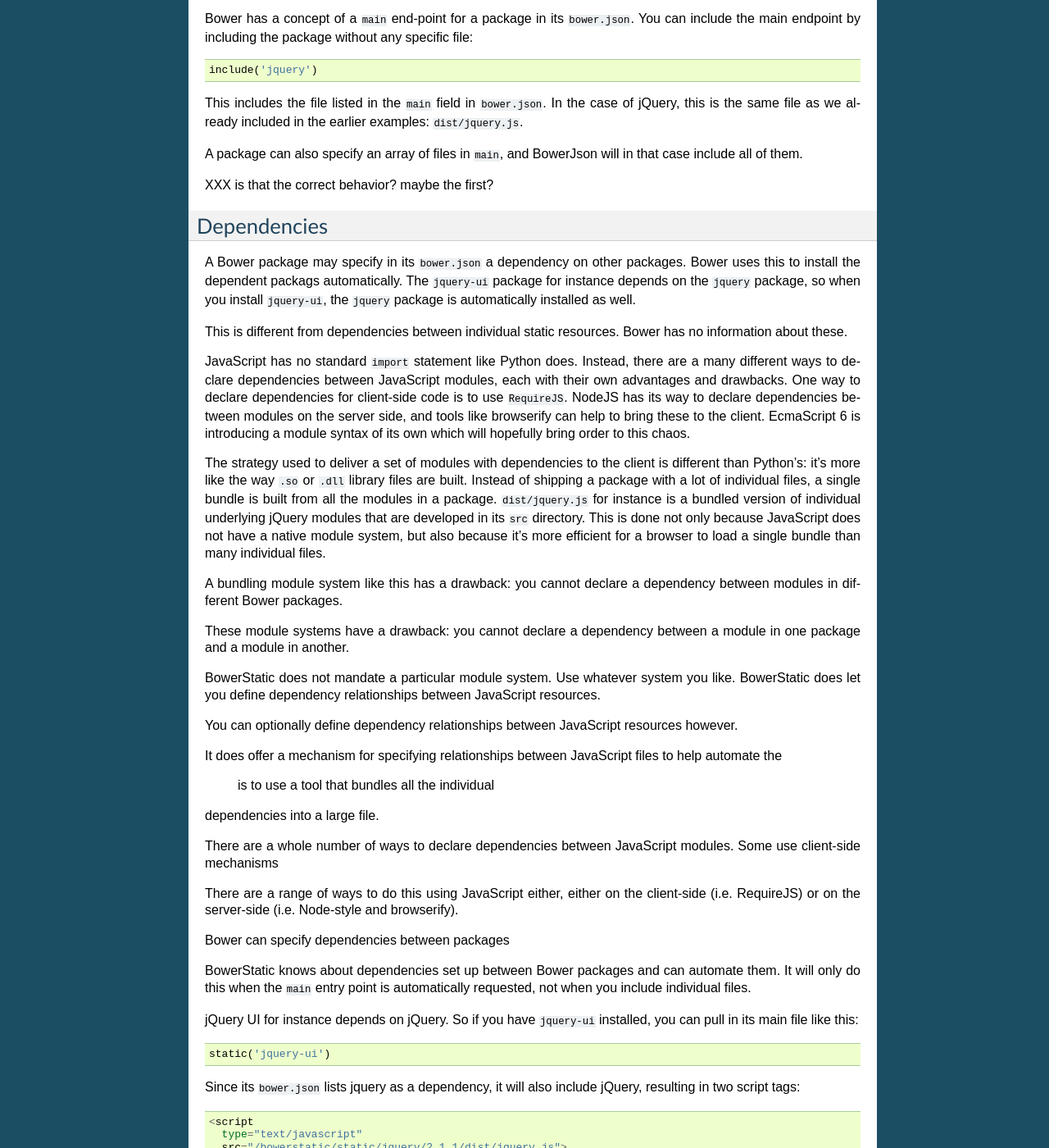
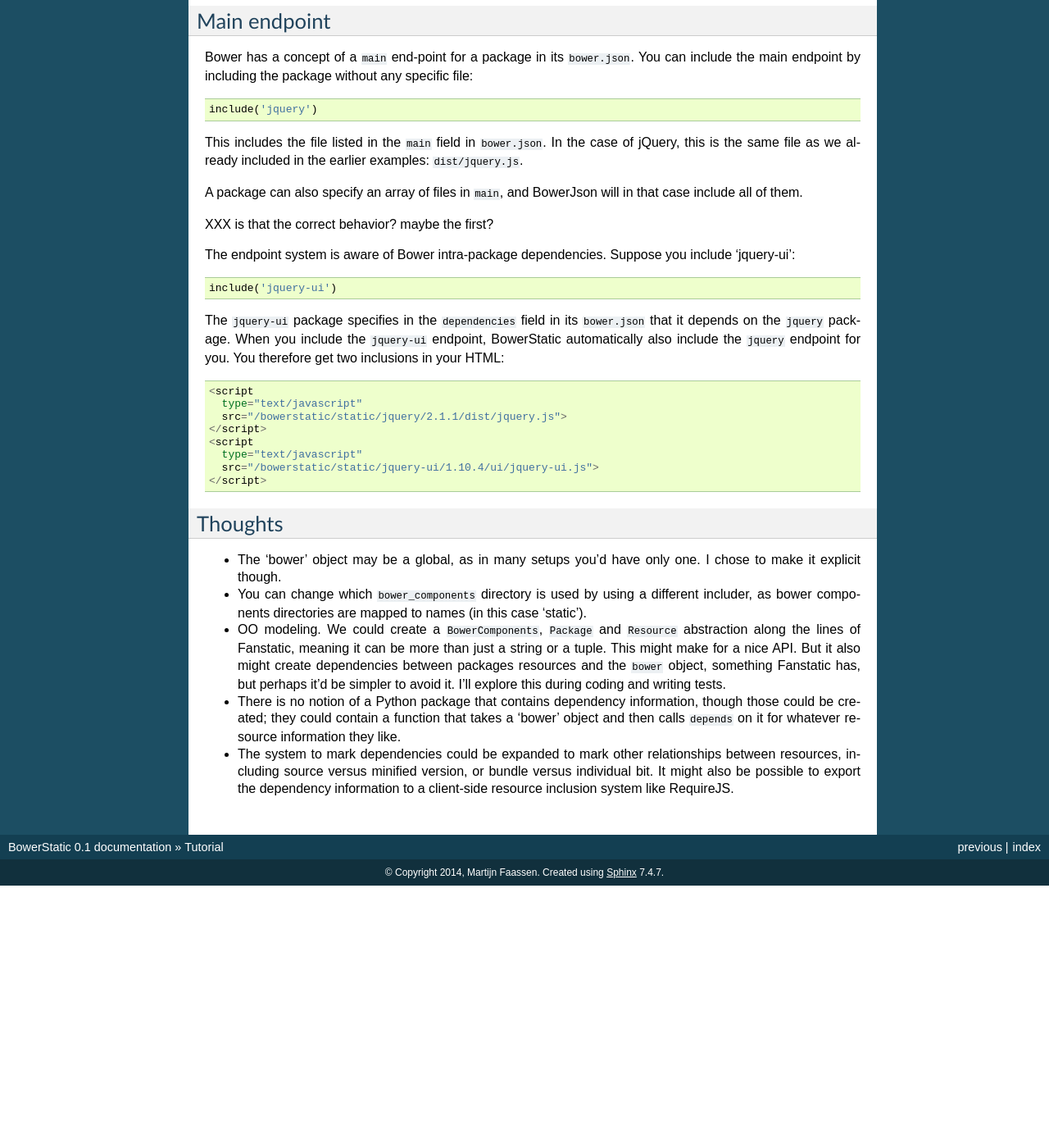
Before and after one commit to faassen/bowerstatic, a Sphinx documentation site: the page built from doc/tutorial.rst, in a window 1280 px wide and 1400 px high, scrolled down 2723 px. Shown: the whole window at 82% size. Built offline with Sphinx 7.4.7, drawn with Linux system fonts in a browser that asks for light colours; after the commit the page ends 3803 px from its top, so only the background shows below that; some of the changed text lies outside the part shown.

Commit message:
Rework api a bit more; you can now get a Directory object and call includer on that. This makes for less use of strings.

```diff
--- a/bowerstatic/__init__.py
+++ b/bowerstatic/__init__.py
@@ -1,2 +1,3 @@
 # flake8: noqa
 from .core import Bower
+from .core import Error
--- a/doc/tutorial.rst
+++ b/doc/tutorial.rst
@@ -80,16 +81,19 @@
 installed, you need to be able to easily refer to resources from
 Python so they are included on the web pages you want.
 
-You create an ``include`` object::
+Using the ``components`` object we created earlier for a bower
+directory, you create a ``include`` function::
 
-  include = bower.includer(environ, 'bower_components')
+  include = components.includer(environ)
 
-You need to create the ``include`` object within your WSGI
-application, typically just before you specify what static resources
-you want it to include. You need to specify it the WSGI ``environ``
-object, as this is where the inclusions will be stored.
+You need to create the ``include`` function within your WSGI
+application, typically just before you use it specify what static
+resources you want to include. You need to pass in the WSGI
+``environ`` object, as this is where the inclusions will be
+stored. You can create the ``include`` function as many times as you
+like for a WSGI environ; the inclusions are shared.
 
-Now you can tell it to include resources::
+Now you can use the ``include`` function to include resources::
 
   include('jquery/dist/jquery.js')
 
@@ -169,78 +173,16 @@
 
 XXX is that the correct behavior? maybe the first?
 
-Dependencies
-------------
+The endpoint system is aware of Bower intra-package dependencies.
+Suppose you include 'jquery-ui'::
 
-A Bower package may specify in its ``bower.json`` a dependency on
-other packages. Bower uses this to install the dependent packags
-automatically. The ``jquery-ui`` package for instance depends on the
-``jquery`` package, so when you install ``jquery-ui``, the ``jquery``
-package is automatically installed as well.
+  include('jquery-ui')
 
-This is different from dependencies between individual static
-resources. Bower has no information about these.
-
-JavaScript has no standard ``import`` statement like Python
-does. Instead, there are a many different ways to declare dependencies
-between JavaScript modules, each with their own advantages and
-drawbacks. One way to declare dependencies for client-side code is to
-use ``RequireJS``. NodeJS has its way to declare dependencies between
-modules on the server side, and tools like browserify can help to
-bring these to the client. EcmaScript 6 is introducing a module syntax
-of its own which will hopefully bring order to this chaos.
-
-The strategy used to deliver a set of modules with dependencies to the
-client is different than Python's: it's more like the way ``.so`` or
-``.dll`` library files are built. Instead of shipping a package with a
-lot of individual files, a single bundle is built from all the modules
-in a package. ``dist/jquery.js`` for instance is a bundled version of
-individual underlying jQuery modules that are developed in its ``src``
-directory. This is done not only because JavaScript does not have a
-native module system, but also because it's more efficient for a
-browser to load a single bundle than many individual files.
-
-A bundling module system like this has a drawback: you cannot declare
-a dependency between modules in different Bower packages.
-
-These module systems have a drawback: you cannot declare a dependency
-between a module in one package and a module in another.
-
-BowerStatic does not mandate a particular module system. Use whatever
-system you like. BowerStatic does let you define dependency
-relationships between JavaScript resources.
-
-You can optionally define dependency relationships
-between JavaScript resources however.
-
-It does offer
-a mechanism for specifying relationships between JavaScript files to help
-automate the
-
- is to use a tool that bundles all the individual
-dependencies into a large file.
-
-There are a whole number of ways to declare dependencies between
-JavaScript modules. Some use client-side mechanisms
-
-
-There are a range of ways to do this using JavaScript either, either
-on the client-side (i.e. RequireJS) or on the server-side
-(i.e. Node-style and browserify).
-
-Bower can specify dependencies between packages
-
-BowerStatic knows about dependencies set up between Bower packages
-and can automate them. It will only do this when the ``main`` entry
-point is automatically requested, not when you include individual files.
-
-jQuery UI for instance depends on jQuery. So if you have ``jquery-ui``
-installed, you can pull in its main file like this::
-
-  static('jquery-ui')
-
-Since its ``bower.json`` lists jquery as a dependency, it will also
-include jQuery, resulting in two script tags::
+The ``jquery-ui`` package specifies in the ``dependencies`` field in
+its ``bower.json`` that it depends on the ``jquery`` package. When you
+include the ``jquery-ui`` endpoint, BowerStatic automatically also
+include the ``jquery`` endpoint for you. You therefore get two
+inclusions in your HTML::
 
   <script
     type="text/javascript"
@@ -249,43 +191,6 @@
   <script
     type="text/javascript"
     src="/bowerstatic/static/jquery-ui/1.10.4/ui/jquery-ui.js">
-  </script>
-
-More dependencies
------------------
-
-It can be useful to establish other dependencies between static
-resources that you know about but that Bower doesn't list. There are a
-range of ways to do this using JavaScript either, either on the
-client-side (i.e. RequireJS) or on the server-side (i.e. Node-style
-and browserify).
-
-You can also supply additional dependency information
-to ``BowerStatic`` if you so wish. We know for instance that a
-minified version of jQuery UI is shipped in jquery-ui under the path
-``ui/minified/jquery-ui.min.js``, and that a minified version of
-jQuery is available under the path ``dist/jquery.min.js``. We
-can establish this dependency as follows::
-
-  bower.depends('static',
-                resource=('jquery-ui', 'ui/minified/jquery-ui.min.js'),
-                depends=[('jquery', 'dist/jquery.min.js')])
-
-A resource is a tuple given the package name and a path within that
-package to the resource. Here we specify that the ``jquery-ui.min.js``
-resource depends on the ``jquery.min.js`` resource. Depends is a list,
-as a resource may depend on multiple resources.
-
-Now when you depend on ``jquery-ui.min.js`` you will also automatically
-get the ``jquery.min.js`` resource::
-
-  <script
-    type="text/javascript"
-    src="/bowerstatic/static/jquery/2.1.1/dist/jquery.min.js">
-  </script>
-  <script
-    type="text/javascript"
-    src="/bowerstatic/static/jquery-ui/1.10.4/ui/minified/jquery-ui.min.js">
   </script>
 
 Thoughts
```
Also changed, not shown: other parts of doc/tutorial.rst (+3 -2 lines), doc/dependencies.rst (added, +77 -0 lines), 4 other files.
